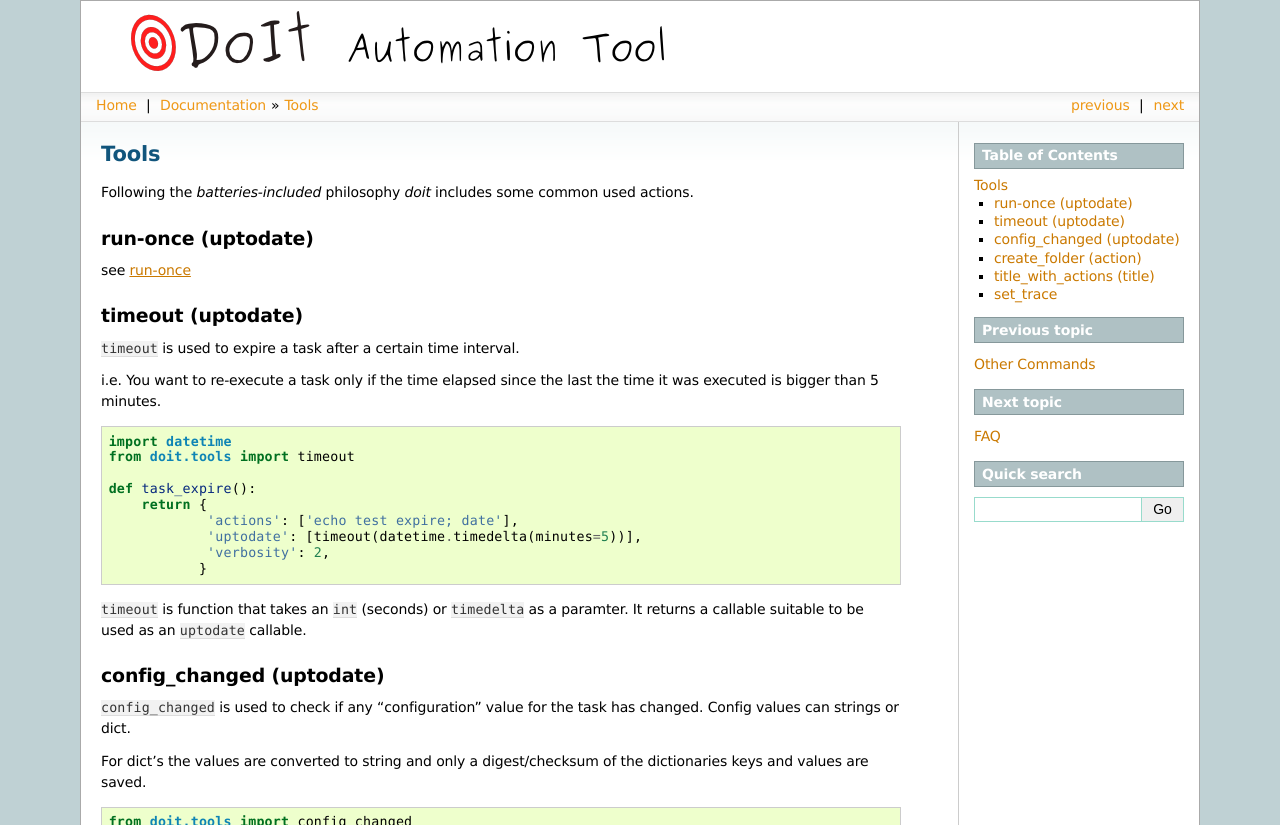
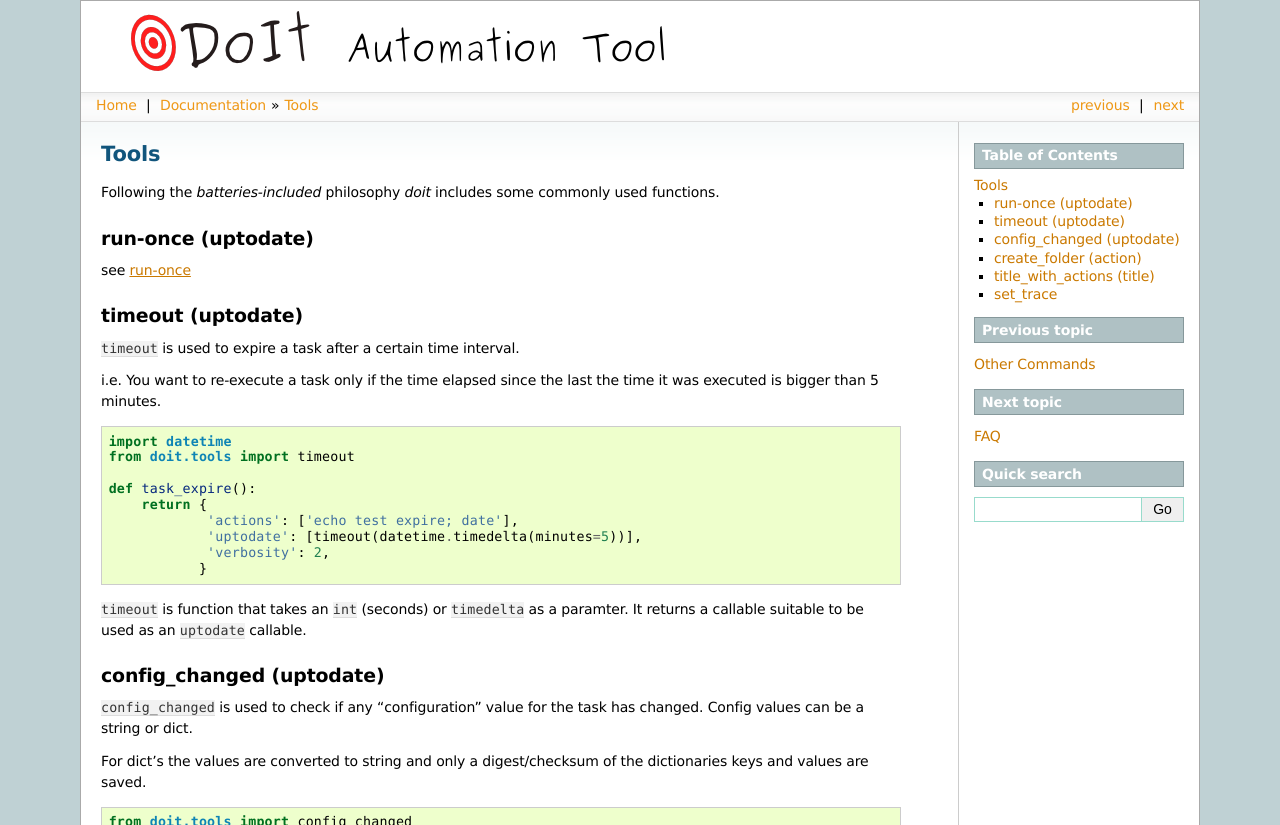
Before and after one commit to pydoit/doit, a Sphinx documentation site: the page built from doc/tools.rst, in a window 1280 px wide. Shown: the top 825 px of the page. Built offline with Sphinx 7.4.7, drawn with Linux system fonts in a browser that asks for light colours; comment, search, counter and statistics services are not loaded.

Commit message:
docs fixes.
--HG--
extra : convert_revision : schettino72-20110718124921-cm0twoca3xm92gus

```diff
--- a/doc/tasks.rst
+++ b/doc/tasks.rst
@@ -163,6 +163,7 @@ It is possible to pass variable values to be used in dodo.py from the command li
 .. literalinclude:: tutorial/get_var.py
 
 .. code-block:: console
+
     $ doit
     .  echo
     hi {abc: NO}
--- a/doc/tools.rst
+++ b/doc/tools.rst
@@ -2,7 +2,7 @@
 Tools
 ======
 
-Following the *batteries-included* philosophy *doit* includes some common used actions.
+Following the *batteries-included* philosophy *doit* includes some commonly used functions.
 
 
 run-once (uptodate)
@@ -29,7 +29,7 @@ i.e. You want to re-execute a task only if the time elapsed since the last the t
 config_changed (uptodate)
 ---------------------------
 
-``config_changed`` is used to check if any "configuration" value for the task has changed. Config values can strings or dict.
+``config_changed`` is used to check if any "configuration" value for the task has changed. Config values can be a string or dict.
 
 For dict's the values are converted to string and only a digest/checksum of the dictionaries keys and values are saved.
 
```
